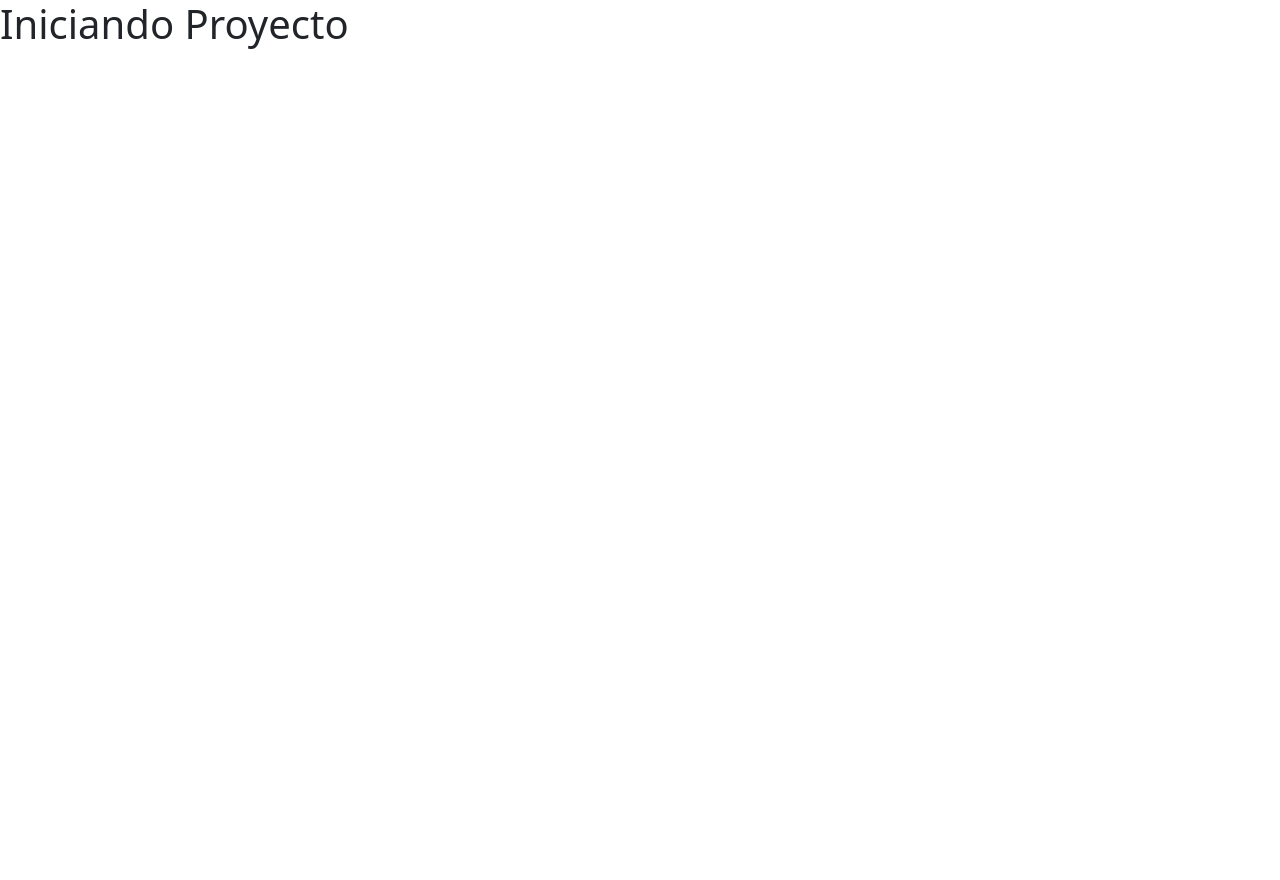
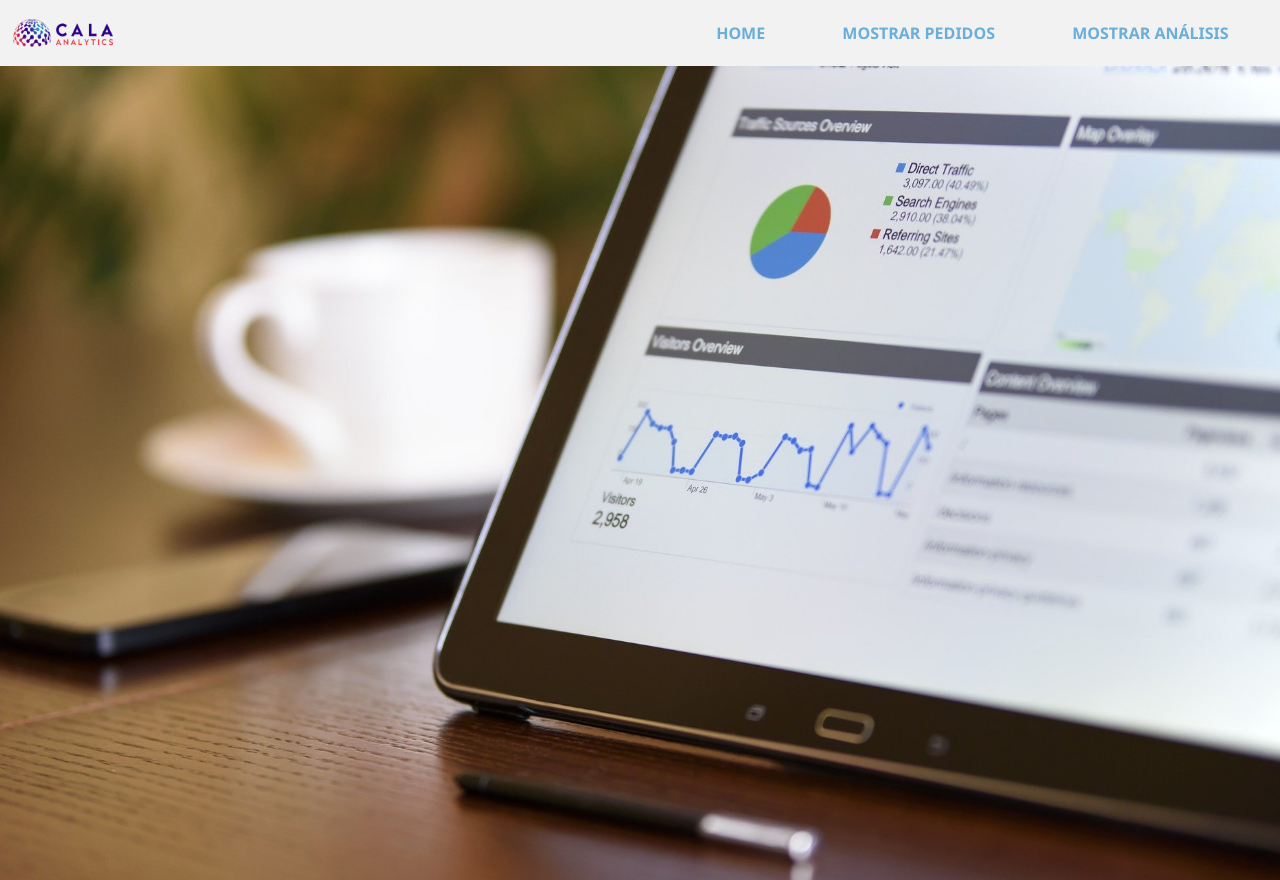
Before and after one commit to yalejop/prueba_tecnica_CALA, a Flask app: page / in a window 1280 px wide. Before the commit the page is almost empty. Before the commit the page ends 49 px from the top, so only its background shows below. Run offline with Flask 2, Linux system fonts and the light colour scheme.

Commit message:
modificar el landing page de la aplicación

```diff
--- /dev/null
+++ b/flask_app/static/css/style.css
@@ -0,0 +1,52 @@
+* {
+    padding: 0;
+    margin: 0;
+    box-sizing: border-box;
+    font-family: "Segoe UI", Tahoma, Geneva, Verdana, sans-serif;
+  }
+
+  #header {
+    background-image: url('../images/data.jpg');
+    background-size: cover;
+    align-items: center;
+    width: 100%;
+    height: 110vh;
+    display: flex;
+    flex-direction: column;
+    align-items: flex-start;
+  }
+
+  #top {
+    display: flex;
+    align-items: center;
+    justify-content: space-between;
+    width: 100%;
+    /* position: fixed; */
+    background: #f2f2f2;
+    padding: 1% 1%;
+  }
+
+  #header-img {
+    max-width: 100px;
+    height: auto;
+  }
+
+  #nav-bar {
+    width: 90%;
+    display: flex;
+    justify-content: flex-end;
+  }
+
+  #nav-bar .nav-link {
+    text-decoration: none;
+    margin: 0 2%;
+    text-transform: uppercase;
+    font-weight: bold;
+    color: #6aaed9;
+    cursor: pointer;
+    font-size: 1em;
+  }
+
+  #nav-bar .nav-link:focus {
+    text-decoration: underline;
+  }
--- a/flask_app/templates/index.html
+++ b/flask_app/templates/index.html
@@ -4,11 +4,21 @@
     <meta charset="UTF-8">
     <meta http-equiv="X-UA-Compatible" content="IE=edge">
     <meta name="viewport" content="width=device-width, initial-scale=1.0">
-    <title>Document</title>
+    <title>Prueba CALA</title>
+    <link href="{{ url_for('static', filename='css/style.css') }}" type="text/css" media="all" rel="stylesheet" />
     <link href="https://cdn.jsdelivr.net/npm/bootstrap@5.0.2/dist/css/bootstrap.min.css" rel="stylesheet" integrity="sha384-EVSTQN3/azprG1Anm3QDgpJLIm9Nao0Yz1ztcQTwFspd3yD65VohhpuuCOmLASjC" crossorigin="anonymous">
 </head>
 <body>
-    <h1>Iniciando Proyecto</h1>
+    <header id="header">
+        <div id="top">
+          <img id="header-img" src="{{url_for('static', filename='images/Logo.png')}}" alt="Company Logo" />
+          <nav id="nav-bar">
+            <a class="nav-link" href="/">Home</a>
+            <a class="nav-link" href="/pedidos/">Mostrar Pedidos</a>
+            <a class="nav-link" href="/analisis/">Mostrar Análisis</a>
+          </nav>
+        </div>
+      </header>
 </div>
 
 </html>
```
Also changed, not shown: flask_app/static/images/Logo.png (added), flask_app/static/images/data.jpg (added).
